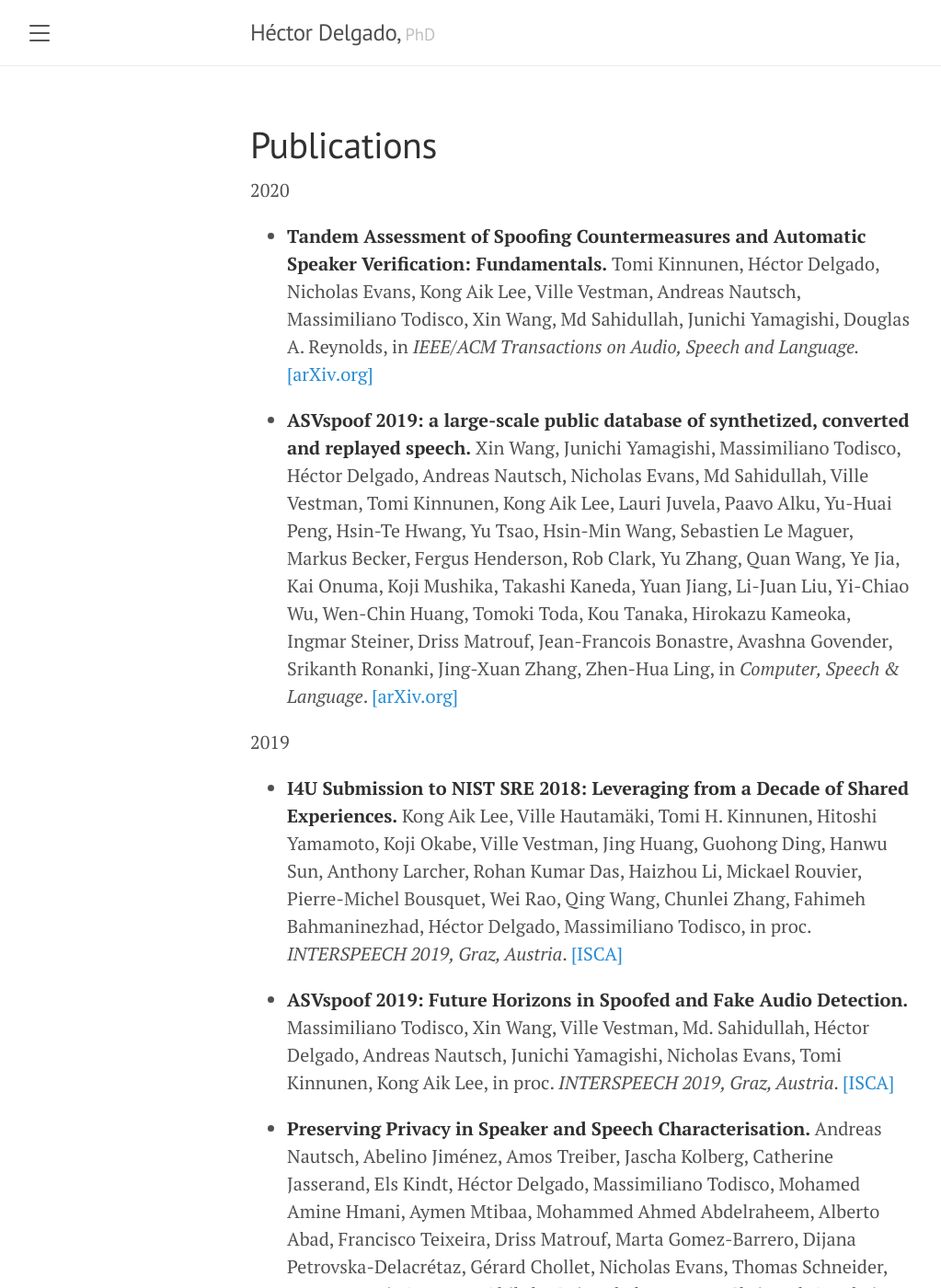
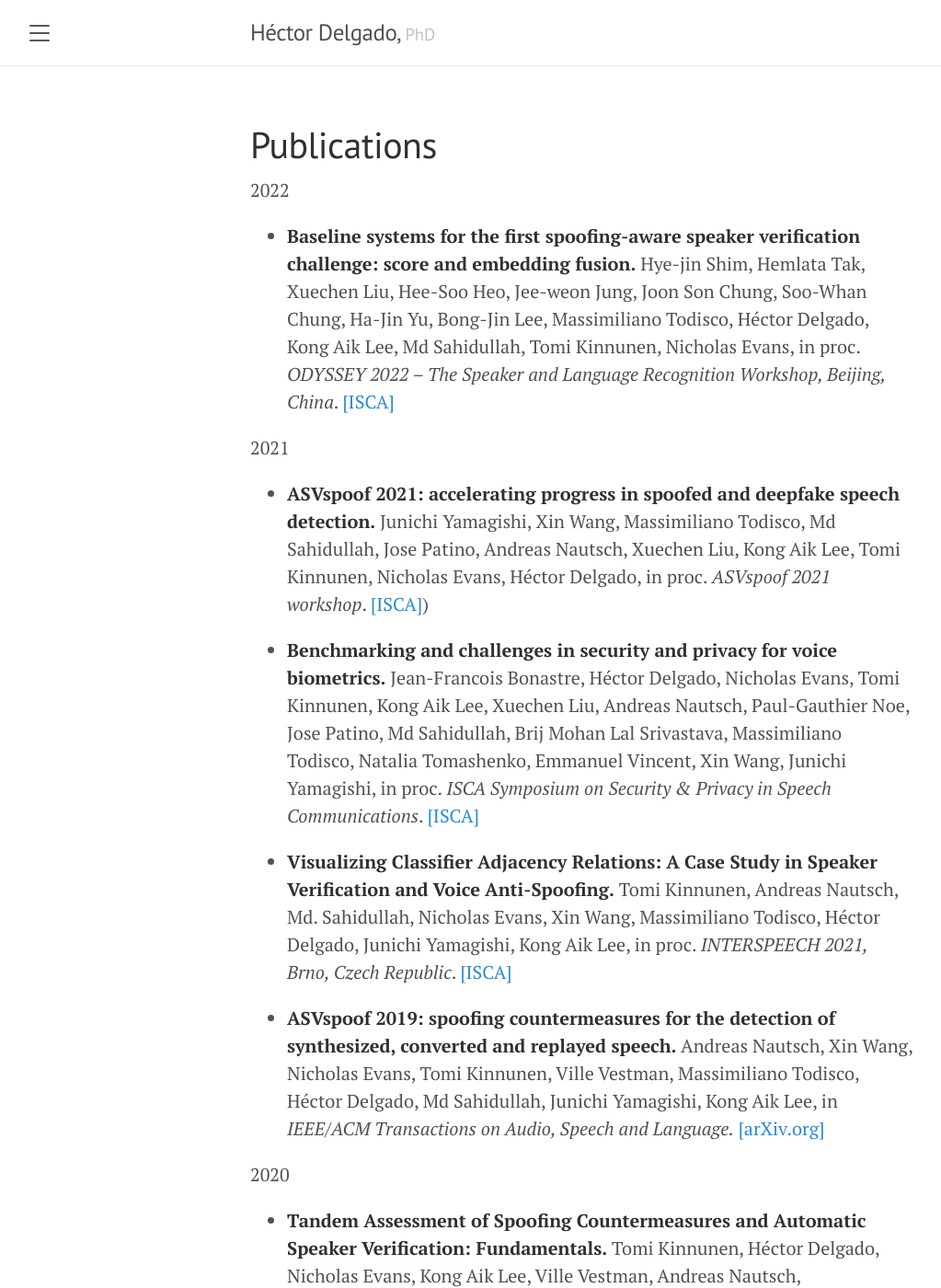
Before and after one commit to h-delgado/h-delgado.github.io, a Jekyll site: the page built from publications/index.md, in a window 1280 px wide and 1400 px high. Shown: the whole window at 92% size, without its empty margins (8-1031 px from the left). Built offline with Jekyll 4.4.1, drawn with Linux system fonts in a browser that asks for light colours; some of the changed text lies outside the part shown.

Commit message:
Update index.md

```diff
--- a/publications/index.md
+++ b/publications/index.md
@@ -3,8 +3,20 @@ layout: page
 title: Publications
 ---
 
+2022
+* **Baseline systems for the first spoofing-aware speaker verification challenge: score and embedding fusion.** Hye-jin Shim, Hemlata Tak, Xuechen Liu, Hee-Soo Heo, Jee-weon Jung, Joon Son Chung, Soo-Whan Chung, Ha-Jin Yu, Bong-Jin Lee, Massimiliano Todisco, Héctor Delgado, Kong Aik Lee, Md Sahidullah, Tomi Kinnunen, Nicholas Evans, in proc. _ODYSSEY 2022 – The Speaker and Language Recognition Workshop, Beijing, China_. [[ISCA]](https://www.isca-speech.org/archive/odyssey_2022/shim22_odyssey.html)
+
+2021
+* **ASVspoof 2021: accelerating progress in spoofed and deepfake speech detection.** Junichi Yamagishi, Xin Wang, Massimiliano Todisco, Md Sahidullah, Jose Patino, Andreas Nautsch, Xuechen Liu, Kong Aik Lee, Tomi Kinnunen, Nicholas Evans, Héctor Delgado, in proc. _ASVspoof 2021 workshop_. [[ISCA]](https://www.isca-speech.org/archive/asvspoof_2021/yamagishi21_asvspoof.html))
+
+* **Benchmarking and challenges in security and privacy for voice biometrics.** Jean-Francois Bonastre, Héctor Delgado, Nicholas Evans, Tomi Kinnunen, Kong Aik Lee, Xuechen Liu, Andreas Nautsch, Paul-Gauthier Noe, Jose Patino, Md Sahidullah, Brij Mohan Lal Srivastava, Massimiliano Todisco, Natalia Tomashenko, Emmanuel Vincent, Xin Wang, Junichi Yamagishi, in proc. _ISCA Symposium on Security & Privacy in Speech Communications_. [[ISCA]](https://www.isca-speech.org/archive/interspeech_2021/kinnunen21_interspeech.html](https://www.isca-speech.org/archive/spsc_2021/bonastre21_spsc.html))
+
+* **Visualizing Classifier Adjacency Relations: A Case Study in Speaker Verification and Voice Anti-Spoofing.** Tomi Kinnunen, Andreas Nautsch, Md. Sahidullah, Nicholas Evans, Xin Wang, Massimiliano Todisco, Héctor Delgado, Junichi Yamagishi, Kong Aik Lee, in proc. _INTERSPEECH 2021, Brno, Czech Republic_. [[ISCA]]([https://www.isca-speech.org/archive/interspeech_2019/lee19_interspeech.html](https://www.isca-speech.org/archive/interspeech_2021/kinnunen21_interspeech.html))
+
+* **ASVspoof 2019: spoofing countermeasures for the detection of synthesized, converted and replayed speech.** Andreas Nautsch, Xin Wang, Nicholas Evans, Tomi Kinnunen, Ville Vestman, Massimiliano Todisco, Héctor Delgado, Md Sahidullah, Junichi Yamagishi, Kong Aik Lee, in _IEEE/ACM Transactions on Audio, Speech and Language._ [[arXiv.org]](https://arxiv.org/abs/2102.05889)
+
 2020
-* **Tandem Assessment of Spoofing Countermeasures and Automatic Speaker Verification: Fundamentals.** Tomi Kinnunen, Héctor Delgado, Nicholas Evans, Kong Aik Lee, Ville Vestman, Andreas Nautsch, Massimiliano Todisco, Xin Wang, Md Sahidullah, Junichi Yamagishi, Douglas A. Reynolds, in _IEEE/ACM Transactions on Audio, Speech and Language._ [[arXiv.org]](https://arxiv.org/abs/2007.05979)
+* **Tandem Assessment of Spoofing Countermeasures and Automatic Speaker Verification: Fundamentals.** Tomi Kinnunen, Héctor Delgado, Nicholas Evans, Kong Aik Lee, Ville Vestman, Andreas Nautsch, Massimiliano Todisco, Xin Wang, Md Sahidullah, Junichi Yamagishi, Douglas A. Reynolds, in _IEEE/ACM Transactions on Biometrics, Behavior, and Identity Science._ [[arXiv.org]](https://arxiv.org/abs/2007.05979)
 
 * **ASVspoof 2019: a large-scale public database of synthetized, converted and replayed speech.** Xin Wang, Junichi Yamagishi, Massimiliano Todisco, Héctor Delgado, Andreas Nautsch, Nicholas Evans, Md Sahidullah, Ville Vestman, Tomi Kinnunen, Kong Aik Lee, Lauri Juvela, Paavo Alku, Yu-Huai Peng, Hsin-Te Hwang, Yu Tsao, Hsin-Min Wang, Sebastien Le Maguer, Markus Becker, Fergus Henderson, Rob Clark, Yu Zhang, Quan Wang, Ye Jia, Kai Onuma, Koji Mushika, Takashi Kaneda, Yuan Jiang, Li-Juan Liu, Yi-Chiao Wu, Wen-Chin Huang, Tomoki Toda, Kou Tanaka, Hirokazu Kameoka, Ingmar Steiner, Driss Matrouf, Jean-Francois Bonastre, Avashna Govender, Srikanth Ronanki, Jing-Xuan Zhang, Zhen-Hua Ling, in _Computer, Speech & Language_. [[arXiv.org]](https://arxiv.org/abs/1911.01601)
 
```
